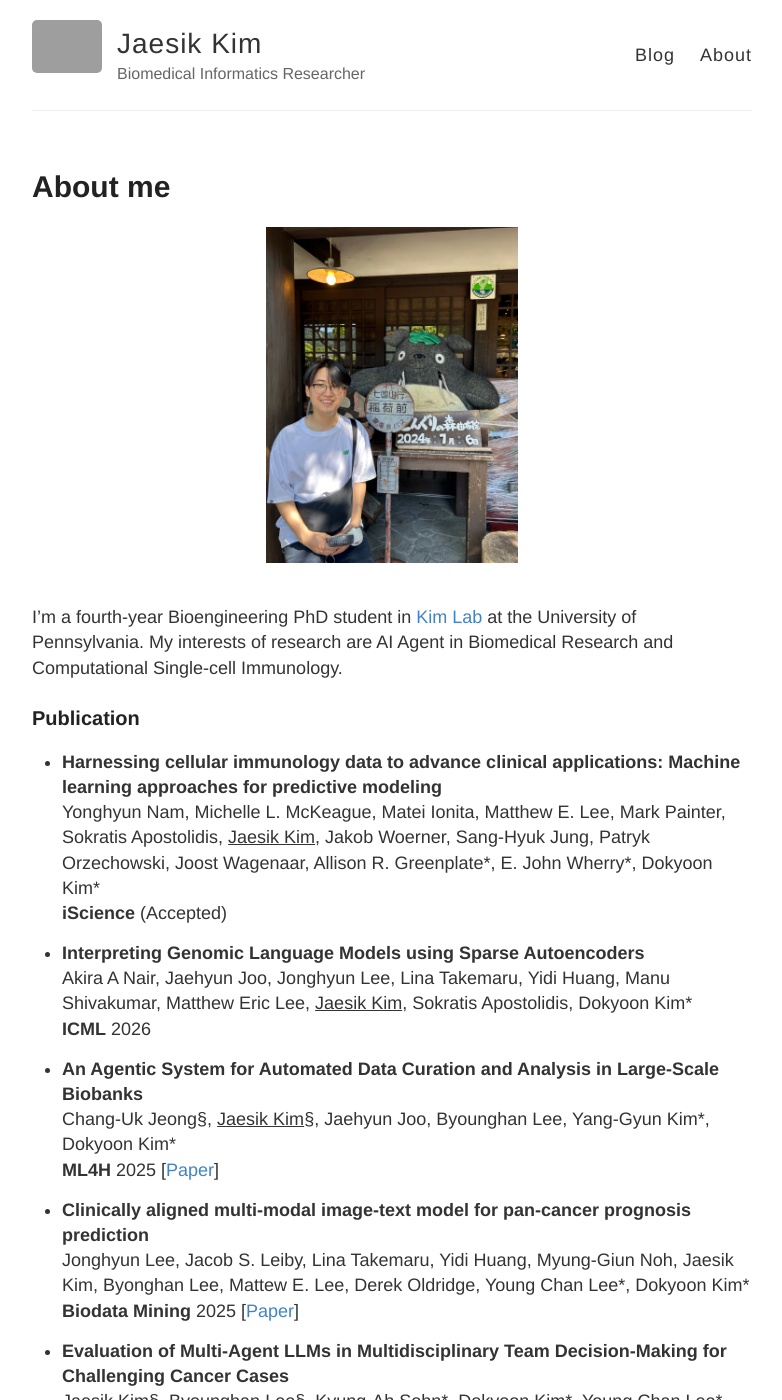
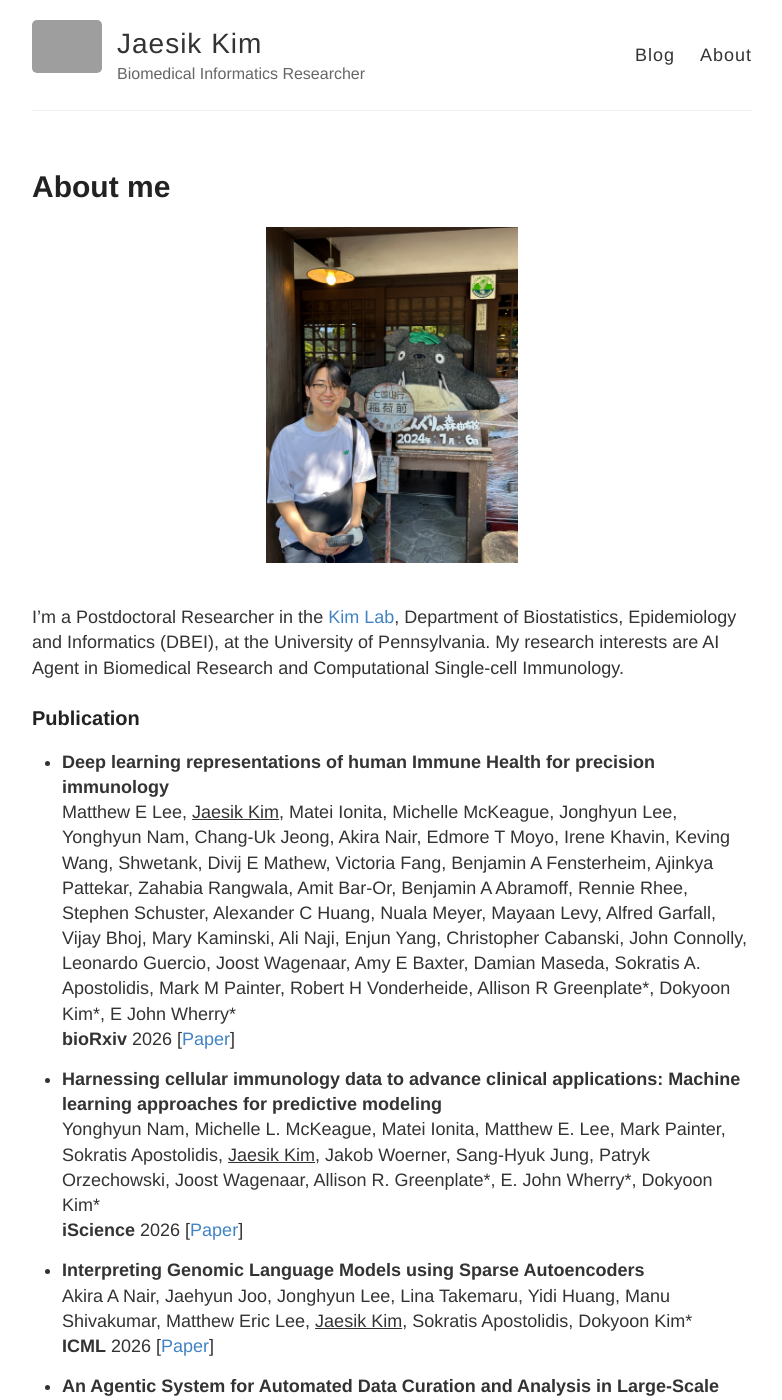
Before and after one commit to JaesikKim/JaesikKim.github.io, a Jekyll site: the page built from about.md, in a window 1280 px wide and 1400 px high. Shown: the whole window, without its empty margins (248-1030 px from the left). Built offline with Jekyll 4.4.1, drawn with Linux system fonts in a browser that asks for light colours; some of the changed text lies outside the part shown; grey boxes are pictures that could not be loaded.

Commit message:
Update about: postdoc at Penn DBEI, add bioRxiv preprint and paper links
PhD (Aug 2022-Aug 2026) -> Postdoctoral Researcher at Kim Lab / DBEI, Penn (Jul 2026-); add Ph.D. to Education. Add bioRxiv 2026 immune-health preprint. Add iScience 2026 and ICML 2026 paper links; Penn AI Fellow extended to Jun 2027.

Co-Authored-By: Claude Opus 4.8 <noreply@anthropic.com>

```diff
--- a/about.md
+++ b/about.md
@@ -8,16 +8,20 @@ permalink: /about/
   <img src="/images/photo2024.jpeg" alt="My Photo" style="width: 35%; margin-bottom: 20px;" />
 </div>
 
-I'm a fourth-year Bioengineering PhD student in <a href="https://www.biomedinfolab.com/">Kim Lab</a> at the University of Pennsylvania. My interests of research are AI Agent in Biomedical Research and Computational Single-cell Immunology.
+I'm a Postdoctoral Researcher in the <a href="https://www.biomedinfolab.com/">Kim Lab</a>, Department of Biostatistics, Epidemiology and Informatics (DBEI), at the University of Pennsylvania. My research interests are AI Agent in Biomedical Research and Computational Single-cell Immunology.
 
 ### Publication
+- <b>Deep learning representations of human Immune Health for precision immunology</b> \
+Matthew E Lee, <ins>Jaesik Kim</ins>, Matei Ionita, Michelle McKeague, Jonghyun Lee, Yonghyun Nam, Chang-Uk Jeong, Akira Nair, Edmore T Moyo, Irene Khavin, Keving Wang, Shwetank, Divij E Mathew, Victoria Fang, Benjamin A Fensterheim, Ajinkya Pattekar, Zahabia Rangwala, Amit Bar-Or, Benjamin A Abramoff, Rennie Rhee, Stephen Schuster, Alexander C Huang, Nuala Meyer, Mayaan Levy, Alfred Garfall, Vijay Bhoj, Mary Kaminski, Ali Naji, Enjun Yang, Christopher Cabanski, John Connolly, Leonardo Guercio, Joost Wagenaar, Amy E Baxter, Damian Maseda, Sokratis A. Apostolidis, Mark M Painter, Robert H Vonderheide, Allison R Greenplate\*, Dokyoon Kim\*, E John Wherry\* \
+<b>bioRxiv</b> 2026 [[Paper](https://doi.org/10.64898/2026.07.15.724605)]
+
 - <b>Harnessing cellular immunology data to advance clinical applications: Machine learning approaches for predictive modeling</b> \
 Yonghyun Nam, Michelle L. McKeague, Matei Ionita, Matthew E. Lee, Mark Painter, Sokratis Apostolidis, <ins>Jaesik Kim</ins>, Jakob Woerner, Sang-Hyuk Jung, Patryk Orzechowski, Joost Wagenaar, Allison R. Greenplate\*, E. John Wherry\*, Dokyoon Kim\* \
-<b>iScience</b> (Accepted)
+<b>iScience</b> 2026 [[Paper](https://www.cell.com/iscience/fulltext/S2589-0042(26)01718-9)]
 
 - <b>Interpreting Genomic Language Models using Sparse Autoencoders</b> \
 Akira A Nair, Jaehyun Joo, Jonghyun Lee, Lina Takemaru, Yidi Huang, Manu Shivakumar, Matthew Eric Lee, <ins>Jaesik Kim</ins>, Sokratis Apostolidis, Dokyoon Kim\* \
-<b>ICML</b> 2026
+<b>ICML</b> 2026 [[Paper](https://openreview.net/forum?id=boBP35BB2U)]
 
 - <b>An Agentic System for Automated Data Curation and Analysis in Large-Scale Biobanks</b> \
 Chang-Uk Jeong§, <ins>Jaesik Kim</ins>§, Jaehyun Joo, Byounghan Lee, Yang-Gyun Kim\*, Dokyoon Kim\* \
@@ -86,13 +90,16 @@ So Yeon Kim, Hyun-Hwan Jeong, <ins>Jaesik Kim</ins>, Jeong-Hyeon Moon and Kyung-
 
 
 ### Experience
-- <b>Penn AI Fellow</b>, Jan. 2026 - Present \
+- <b>Postdoctoral Researcher</b>, Jul. 2026 - Present \
+[Kim Lab](https://www.biomedinfolab.com/), Department of Biostatistics, Epidemiology and Informatics (DBEI) at <b>University of Pennsylvania</b>, Philadelphia, PA, USA
+
+- <b>Penn AI Fellow</b>, Jan. 2026 - Jun. 2027 \
 <b>University of Pennsylvania</b>, Philadelphia, PA, USA
 
 - <b>Computational Biology Intern</b>, Jun. 2025 - Aug. 2025 (2.5m)
 <b>Takeda Pharmarceuticals</b>, Boston, MA, USA
 
-- <b>Bioengineering PhD Student and Research Fellow</b>, Aug. 2022 - Present\
+- <b>Bioengineering PhD Student and Research Fellow</b>, Aug. 2022 - Aug. 2026\
 [Kim Lab](https://www.biomedinfolab.com/) at <b>University of Pennsylvania</b>, Philadelphia, PA, USA
 
 - <b>Junior Bioinformatician</b>, Feb. 2022 - Jul. 2022 (6m)\
@@ -115,6 +122,9 @@ Programming practice of Data Structure (Fall 2018)
 - Best Paper Award (Graduate School Dean's Award), Ajou University, Feb. 2022
 
 ### Education
+- <b>Ph.D.</b>, Bioengineering at <b>University of Pennsylvania</b>, 2022 - 2026
+  - Advised by Professor Dokyoon Kim
+
 - <b>M.S.</b>, Computer Engineering at <b>Ajou University</b>, 2018 - 2021
   - Thesis: Representation Learning of Biomedical Ontologies using Poincaré Embedding and Application to Genetic Risk Model
   - Advised by Professor Kyung-Ah Sohn
```
